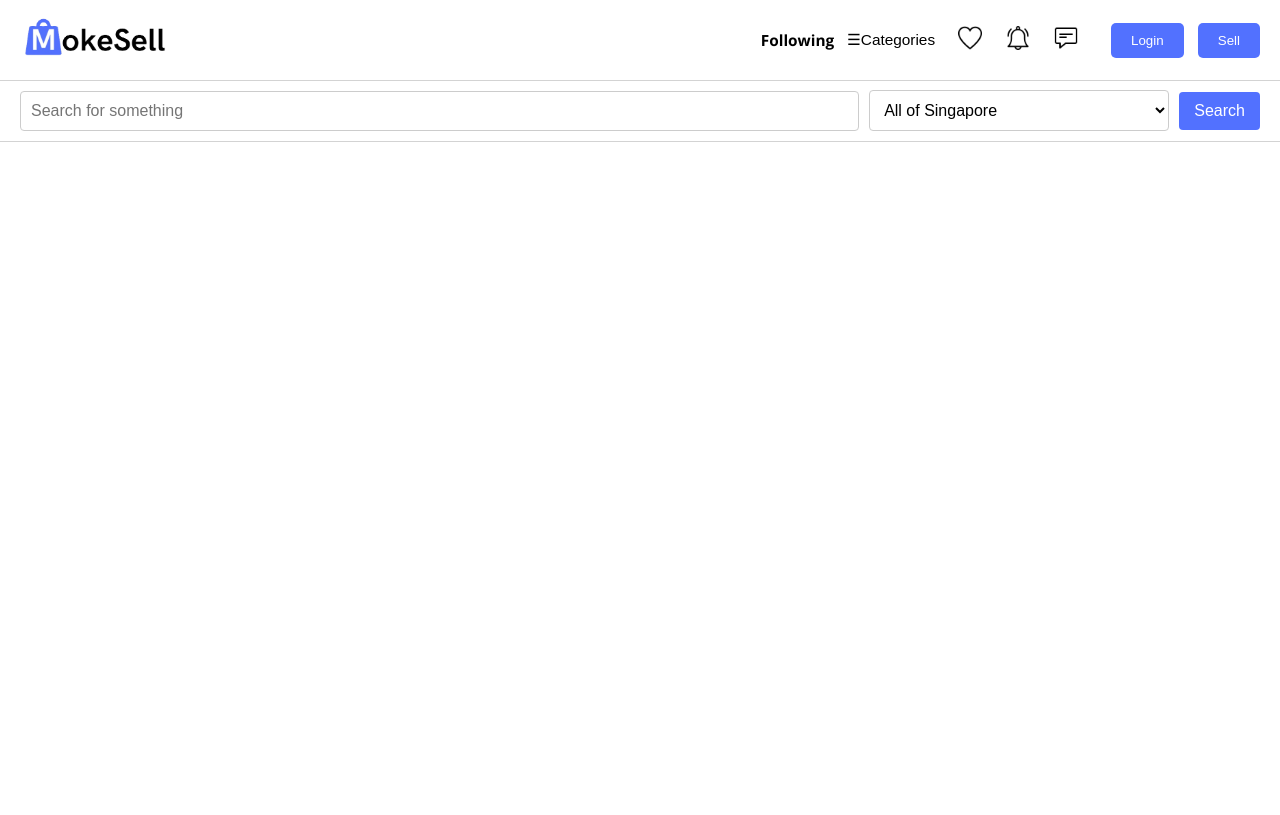
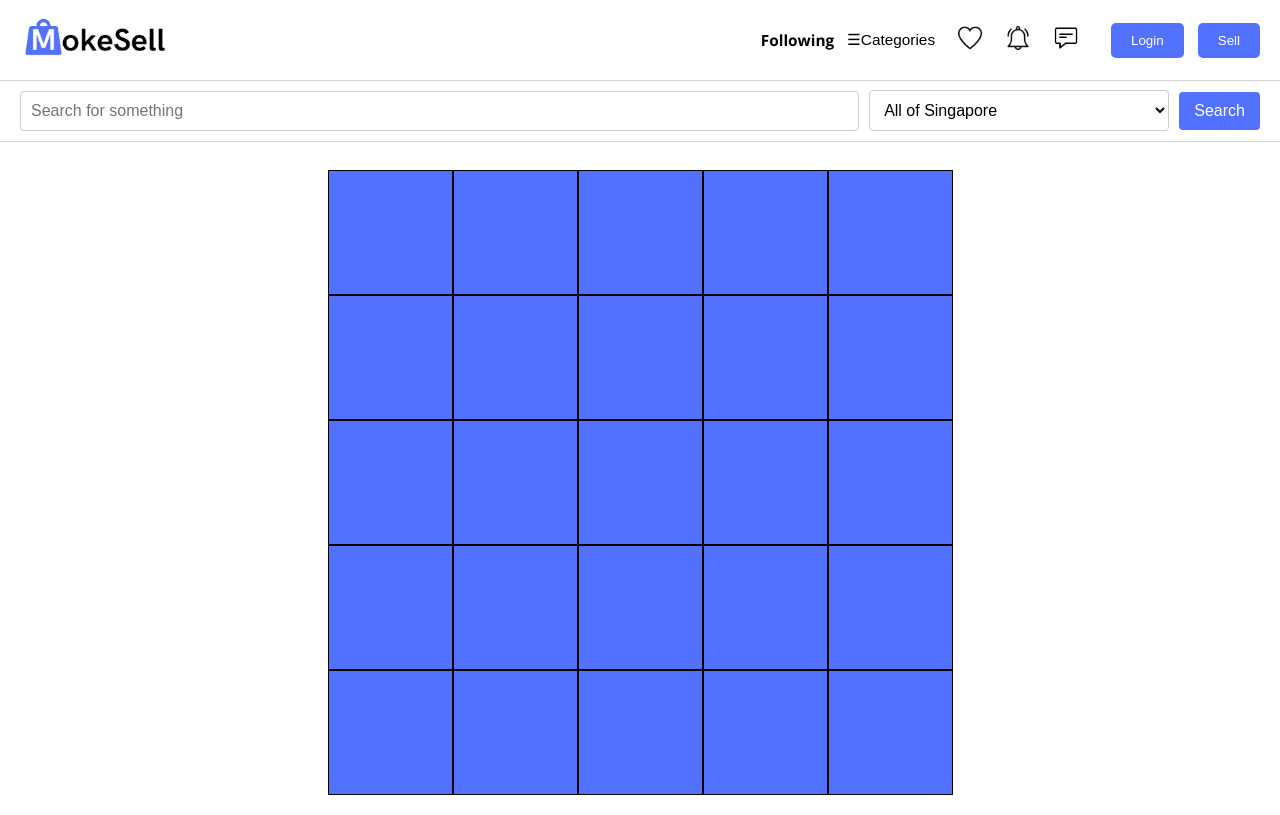
Before and after one commit to YaAn-nnn/FED_Asst2_MokeSell, a plain HTML site: page MokeFarm.html in a window 1280 px wide. Drawn offline with nearby package versions, Linux system fonts and the light colour scheme.

Commit message:
made a grid for farm

```diff
--- a/MokeFarm.html
+++ b/MokeFarm.html
@@ -168,10 +168,9 @@
             </p>
         </div>
     </div>
-
-
-
-
+    <div class="fullbody">
+        <div class="farmgrid-container" id="farmgrid"></div>
+    </div>
   <script src="script.js"></script>
 </body>
 
--- a/script.js
+++ b/script.js
@@ -109,3 +109,13 @@ document.getElementById("search-btn").addEventListener("click", () => {
         alert("Please enter something to search.");
     }
 });
+
+
+const farmgridContainer = document.getElementById('farmgrid');
+
+// Generate 5x5 grid dynamically
+for (let i = 1; i <= 25; i++) {
+  const farmbox = document.createElement('div'); // Create a new div
+  farmbox.classList.add('farmbox'); // Add the 'box' class
+  farmgridContainer.appendChild(farmbox); // Append the box to the grid container
+}
--- a/style.css
+++ b/style.css
@@ -391,3 +391,19 @@ form label {
 .itemmoney{
     padding-top: 240px;
 }
+
+.farmgrid-container {
+    display: grid;
+    justify-content: center;
+    grid-template-columns: repeat(5, 125px); /* 5 columns, 125px each */
+    gap: 0px; /* Space between boxes */
+    padding: 20px;
+  }
+
+  .farmbox {
+    width: 125px; /* Fixed size */
+    height: 125px; /* Fixed size */
+    background-color: #5271FF; /* Box color */
+    border: 1px solid #000000; /* White border */
+    display: flex;
+  }
```
Also changed, not shown: index.html (+2 -1 lines).
